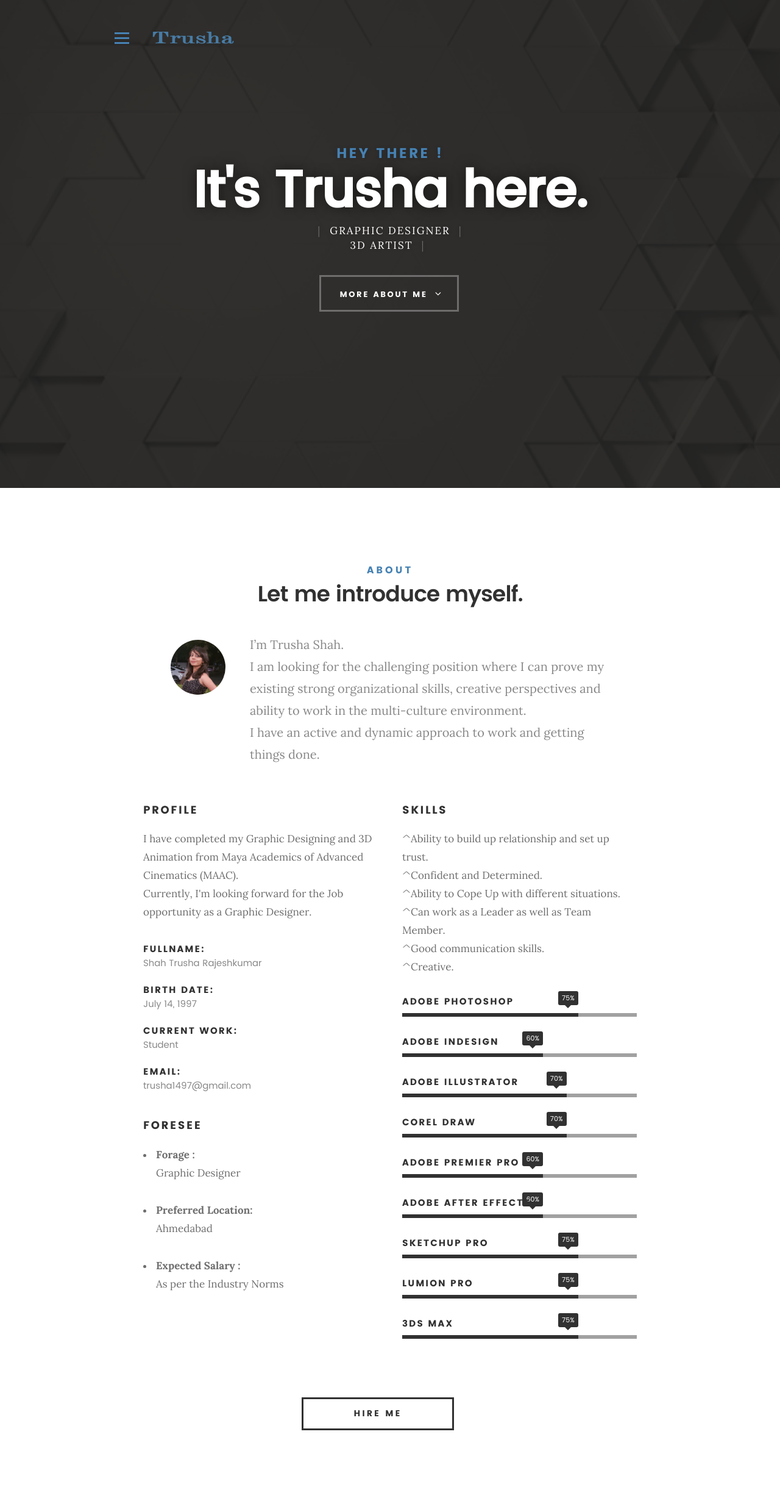
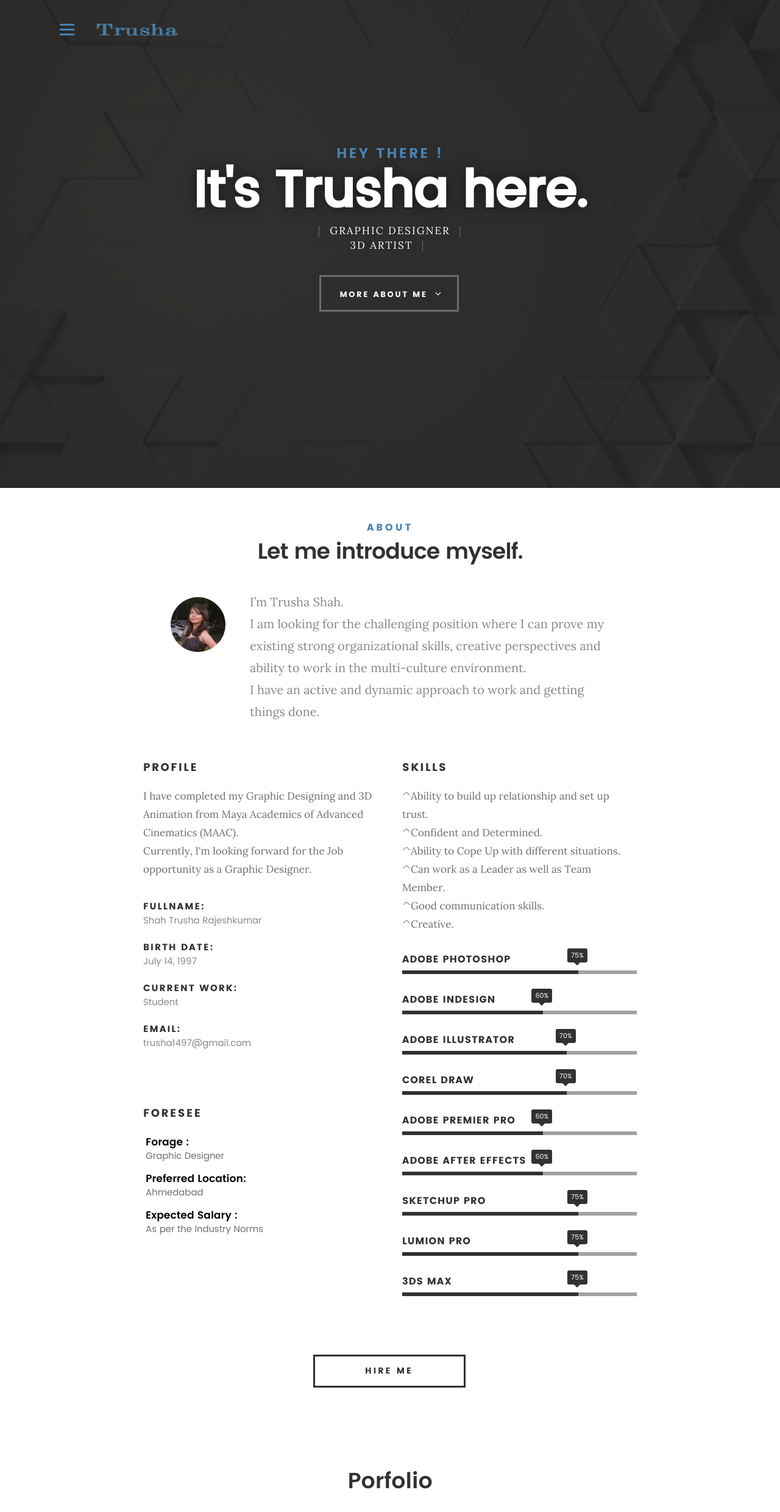
Before and after one commit to trushashah4950/trushashah4950.github.io, a plain HTML site: page index.html in a window 1280 px wide. Shown: the top 2479 px of the page at 61% size. Drawn offline with Linux system fonts and the light colour scheme; files whose address does not match are found by name.

Commit message:
Add files via upload

```diff
--- a/css/main.css
+++ b/css/main.css
@@ -960,8 +960,8 @@ button::-moz-focus-inner, input::-moz-focus-inner {
 	font-family: "poppins-bold", sans-serif;
 	color: #313131;
 	text-transform: uppercase;
-	letter-spacing: .2rem;
-	font-size: 1.5rem;
+	letter-spacing: 1px;
+	font-size: 16px;
 	line-height: 2.4rem;
 }
 .skill-bars li .progress {
@@ -971,7 +971,7 @@ button::-moz-focus-inner, input::-moz-focus-inner {
 }
 .skill-bars li .progress span {
 	position: absolute;
-	right: 0;
+	right: -15px;
 	top: -3.6rem;
 	display: block;
 	font-family: "poppins-regular", sans-serif;
@@ -1043,7 +1043,7 @@ button::-moz-focus-inner, input::-moz-focus-inner {
 	margin-bottom: 1.2rem;
 }
 .section-intro h5 {
-	color: #4682b4;
+	color: #4682b4 !important;
 	font-size: 1.6rem;
 	line-height: 1.875;
 	margin-bottom: 0.3rem;
@@ -1087,9 +1087,16 @@ button::-moz-focus-inner, input::-moz-focus-inner {
  */
 header {
 	position: fixed;
+	left: 0;
+	right: 0;
 	width: 100%;
 	min-height: 66px;
 	z-index: 600;
+	transition: all .3s ease-in-out;
+}
+header.fixed-header {
+	background-color: #fff;
+	box-shadow: 0 0 0 0.5px rgba(0,0,0,0.2);
 }
 header .row {
 	position: relative;
@@ -1099,14 +1106,12 @@ header .top-bar {
 	display: block;
 	min-width: 220px;
 	min-height: 66px;
-	position: absolute;
 	left: 90px;
 	top: 0;
 }
 header .logo {
 	float: left;
 	margin-left: 20px;
-	margin-right: 50px;
 	margin-top: 25px;
 	position: relative;
 }
@@ -1118,8 +1123,8 @@ header .logo a {
 	font: 0/0 a;
 	text-shadow: none;
 	color: transparent;
-	width: 154px;
-	height: 93px;
+	width: 150px;
+	height: 55px;
 	background: url("../images/Untitled.png") no-repeat center;
 	background-size: 267px 115px;
 }
@@ -1131,7 +1136,7 @@ header .logo a {
 .menu-toggle {
 	float: left;
 	width: 40px;
-	height: 99px;
+	height: 60px;
 	margin-left: 20px;
 	margin-top: 13px;
 	display: block;
@@ -1561,9 +1566,9 @@ header .logo a {
 .button-section .button {
 	width: 250px;
 }
-.button-section [class*="col-"] .button:first-child {
+/*.button-section [class*="col-"] .button:first-child {
 	margin-right: 4rem;
-}
+}*/
 
 /**
  * responsive:
@@ -2615,3 +2620,45 @@ footer .copyright span:last-child::after {
 }
 
 /*# sourceMappingURL=main.css.map */
+
+
+.list-unstyled {list-style-type: none;}
+.portfolio {padding: 50px 0;}
+.portfolio h2 {font-family: "poppins-semibold", serif; font-size: 3.6rem;line-height: 1.25; text-align: center;margin-bottom: 30px;}
+.portfolio-box {display: flex;display: -ms-flexbox;flex-wrap: wrap;-ms-flex-wrap: wrap;}
+.portfolio-box li {width: 100%;padding: 0 15px;margin-bottom: 30px;}
+.portfolio-box li a {display: block;padding: 20px 0;background-color: #fff;border-radius: 10px;}
+.portfolio-box li:hover,.portfolio-box li:focus {box-shadow: 0 0 4px 1px rgba(0,0,0,.2);}
+.portfolio-box img {width: 100%;max-width: 100px;display: block;margin: 0 auto;}
+.portfolio-box span {margin-top: 15px; padding: 15px 10px;text-align: center;font-family: "poppins-regular", sans-serif; font-size: 2rem;display: block;}
+.foresee {margin-top: 50px;margin-bottom: 50px;}
+.foresee ul {padding-left: 0;margin-left: 0;font-size: 1.5rem;line-height: 1;}
+.foresee li strong{color: #000;font-family: "poppins-semibold", sans-serif;}
+.foresee li p {margin-bottom: 15px;font-family: "poppins-regular", sans-serif;}
+@media (min-width: 576px) {
+		.portfolio-box li {width: 33.33%;}
+}
+@media (min-width: 768px) {
+
+	.portfolio-box img {max-width: 170px;}
+	#about {padding: 50px 0;}
+	.foresee {margin-top: 80px;}
+}
+@media (min-width: 992px) {
+	.portfolio{padding: 70px 0;}
+		.menu-toggle {height: 70px;}
+		header .logo a {height: 67px;}
+}
+@media (min-width: 1200px) {
+	.portfolio-box img {max-width: 250px;}
+}
+
+
+@media (max-width: 767px) {
+	#about {padding: 50px 0;}
+	.about-content {margin-bottom: 15px;}
+}
+@media (max-width: 575px) {
+	.skill-bars li strong {font-size: 12px; letter-spacing: 0; }
+	.portfolio-box li a {max-width: 250px;margin-left: auto;margin-right: auto;}
+}
--- a/js/main.js
+++ b/js/main.js
@@ -286,6 +286,13 @@
 
 		}
 
+		 if ($(window).scrollTop() >= 50) {
+	        $('header').addClass('fixed-header');
+		    }
+		    else {
+		        $('header').removeClass('fixed-header');
+		    }
+
 	});
 
 })(jQuery);
```
Also changed, not shown: images/3d-Icon.jpg (added), images/graphic-design-icon.png (added), images/video-editing-icon.gif (added).
